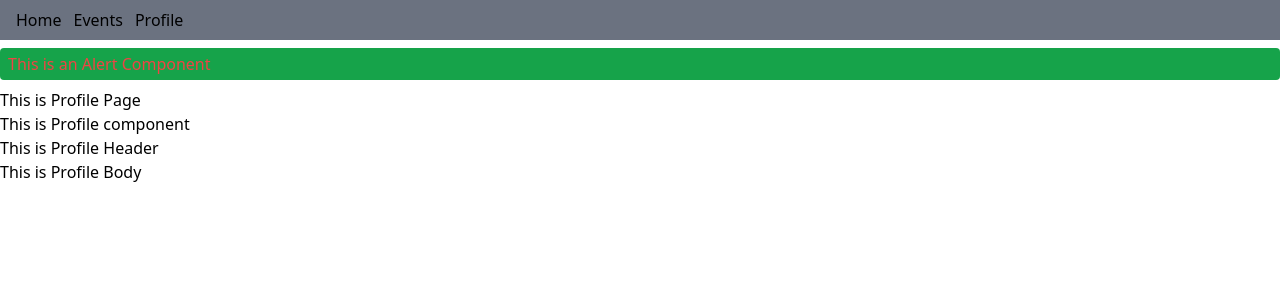
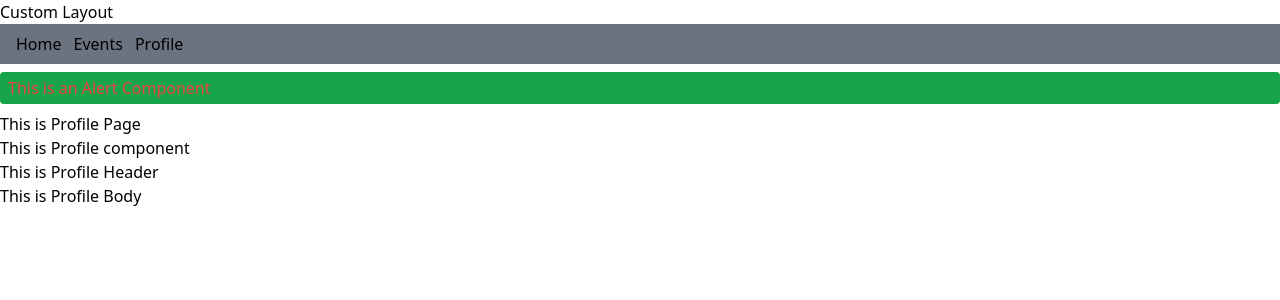
Before and after one commit to Mikeshets/MY_NUXT_PROJECT, a Nuxt app: page /Profile in a window 1280 px wide. Shown: the top 300 px of the page. Built offline with nearby package versions, Linux system fonts and the light colour scheme.

Commit message:
Layouts Understanding

```diff
--- /dev/null
+++ b/layouts/custom.vue
@@ -0,0 +1,6 @@
+<template>
+    <div>
+        <p>Custom Layout</p>
+        <slot />
+    </div>
+</template>
--- /dev/null
+++ b/layouts/default.vue
@@ -0,0 +1,6 @@
+<template>
+    <div>
+        <p>Default Layout</p>
+        <slot />
+    </div>
+</template>
--- a/pages/Profile/index.vue
+++ b/pages/Profile/index.vue
@@ -1,3 +1,10 @@
+<script setup>
+definePageMeta({
+    layout:"custom",
+})
+</script>
+
+
 <template>
     <div>
         <Alert />
```
